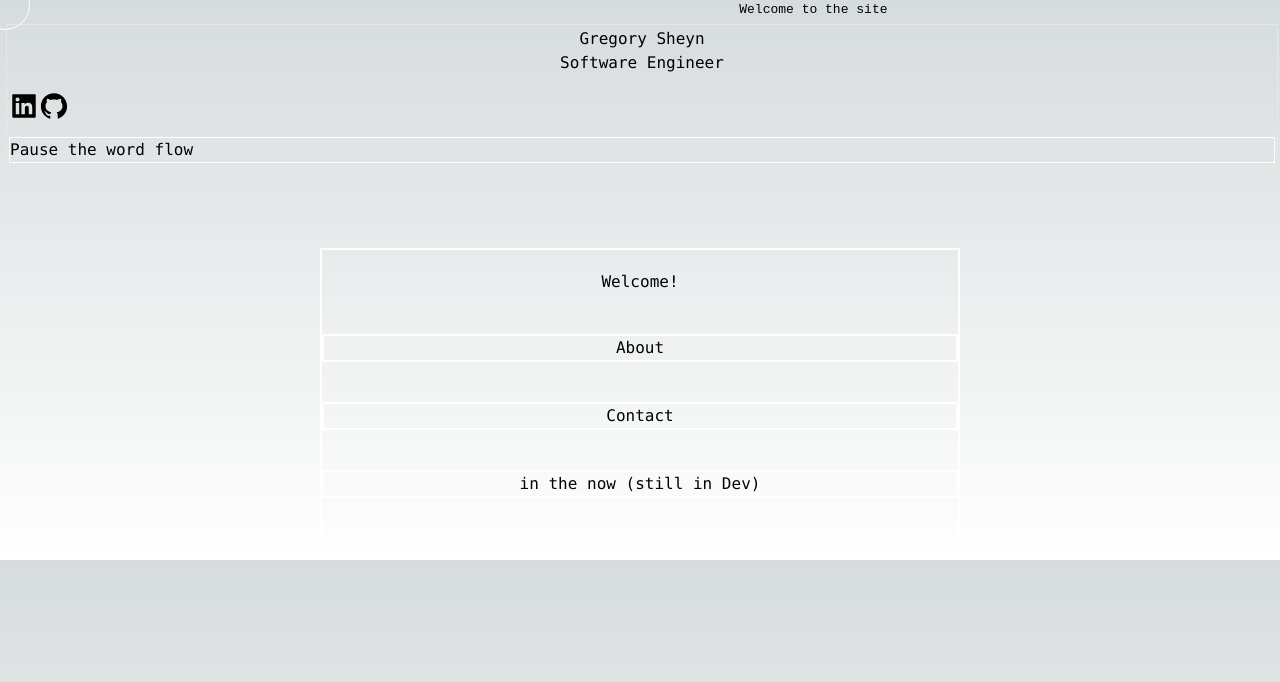
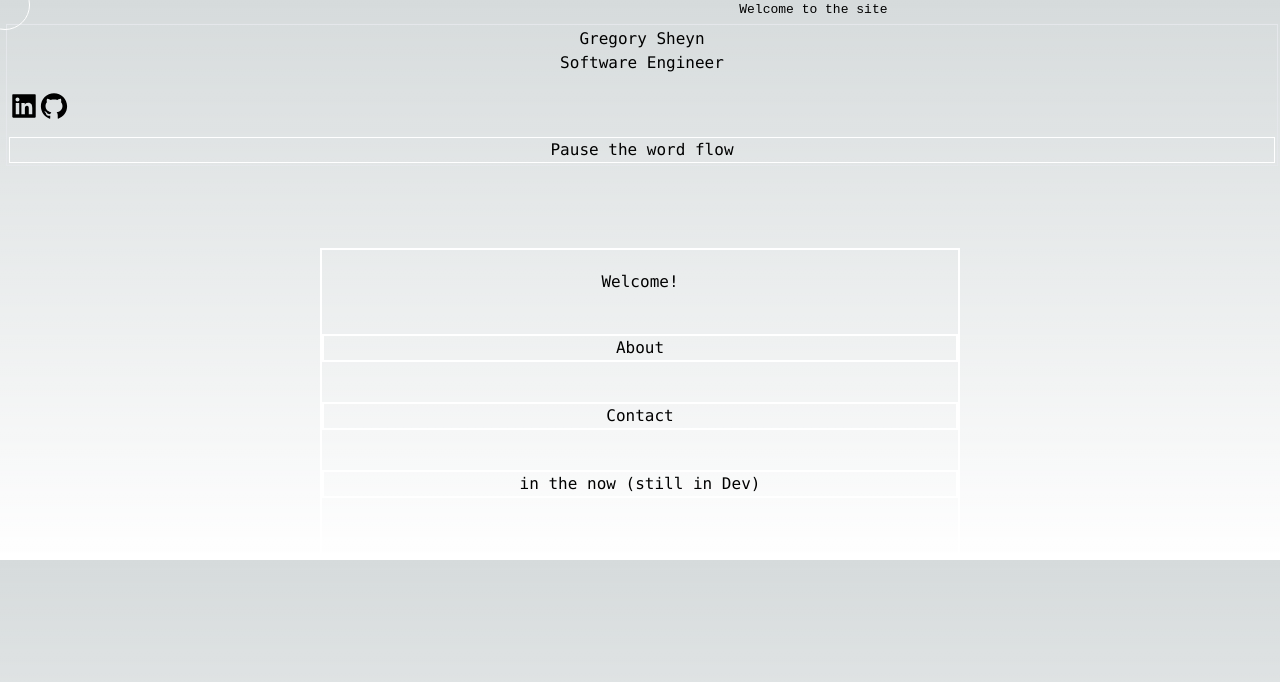
Before and after one commit to gsheyn05/New-Website-2023, a Next.js app: page / in a window 1280 px wide. Shown: the top 682 px of the page. Built offline with nearby package versions, Linux system fonts and the light colour scheme.

Commit message:
Update header.tsx

```diff
--- a/src/Components/PartsofHomePage/header.tsx
+++ b/src/Components/PartsofHomePage/header.tsx
@@ -81,8 +81,8 @@ const Header = ({text}:any ) => {
                     </div>
                     <div className="  flex justify-center border border-white m-4 m-auto mt-4">
 
-                        <button onClick={toggleAnimation} className=" font-mono">
-                                {isPaused ? 'Resume the word flow' : 'Pause the word flow'}
+                        <button onClick={toggleAnimation} className=" font-mono m-auto">
+                               <p className="text-center"> {isPaused ? 'Resume the word flow' : 'Pause the word flow'}</p>
                         </button>
 
                         </div>
```
